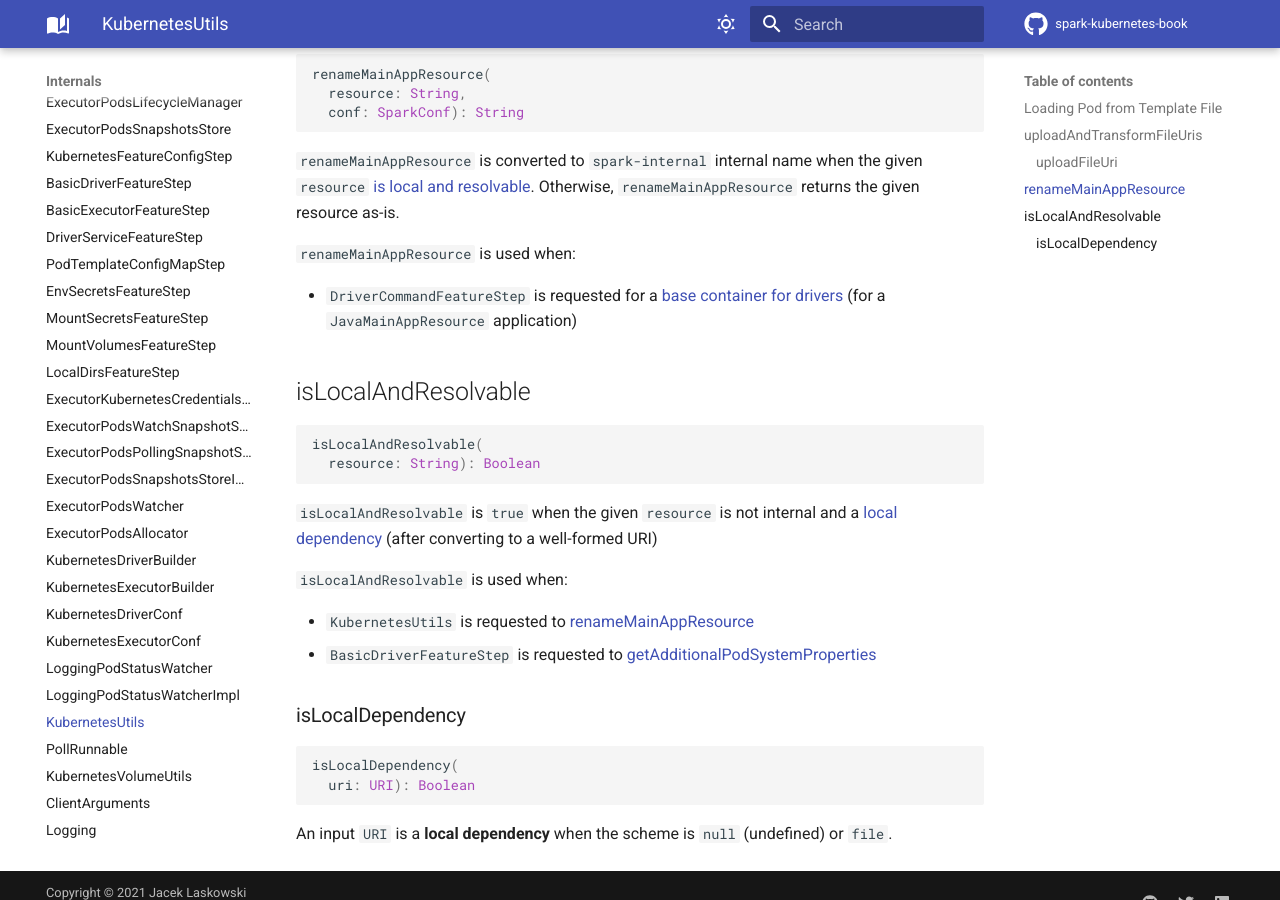
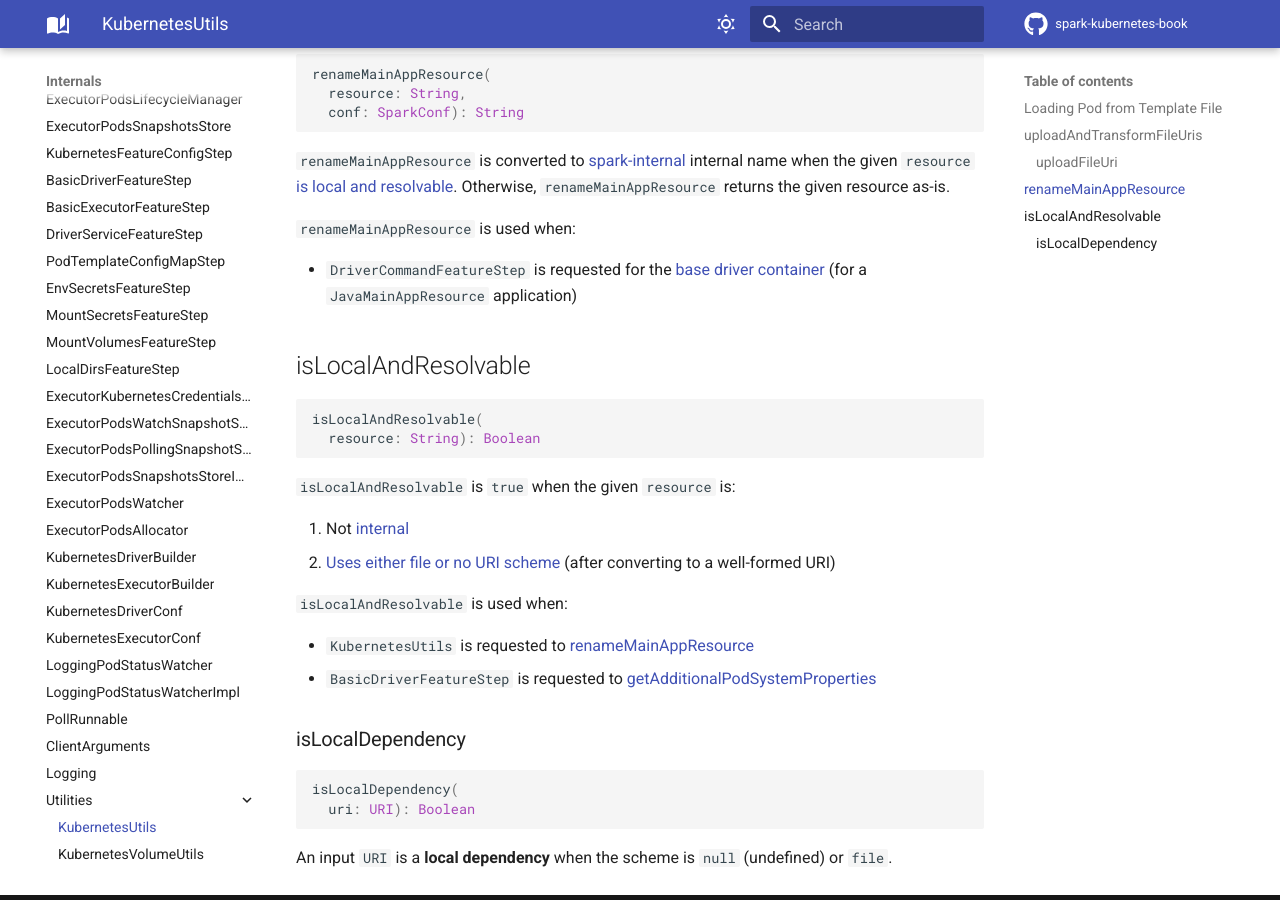
Before and after one commit to jaceklaskowski/spark-kubernetes-book, an MkDocs documentation site: the page built from docs/KubernetesUtils.md, in a window 1280 px wide and 900 px high, scrolled down 1384 px. Built offline with MkDocs 1.6.1 and Material for MkDocs 9.7.7, drawn with Linux system fonts in a browser that asks for light colours; comment, search, counter and statistics services are not loaded.

Commit message:
Internal Resource Marker

````diff
--- a/docs/KubernetesUtils.md
+++ b/docs/KubernetesUtils.md
@@ -63,11 +63,11 @@ renameMainAppResource(
   conf: SparkConf): String
 ```
 
-`renameMainAppResource` is converted to `spark-internal` internal name when the given `resource` [is local and resolvable](#isLocalAndResolvable). Otherwise, `renameMainAppResource` returns the given resource as-is.
+`renameMainAppResource` is converted to [spark-internal](overview.md#spark-internal) internal name when the given `resource` [is local and resolvable](#isLocalAndResolvable). Otherwise, `renameMainAppResource` returns the given resource as-is.
 
 `renameMainAppResource` is used when:
 
-* `DriverCommandFeatureStep` is requested for a [base container for drivers](DriverCommandFeatureStep.md#baseDriverContainer) (for a `JavaMainAppResource` application)
+* `DriverCommandFeatureStep` is requested for the [base driver container](DriverCommandFeatureStep.md#baseDriverContainer) (for a `JavaMainAppResource` application)
 
 ## <span id="isLocalAndResolvable"> isLocalAndResolvable
 
@@ -76,7 +76,10 @@ isLocalAndResolvable(
   resource: String): Boolean
 ```
 
-`isLocalAndResolvable` is `true` when the given `resource` is not internal and a [local dependency](#isLocalDependency) (after converting to a well-formed URI)
+`isLocalAndResolvable` is `true` when the given `resource` is:
+
+1. Not [internal](overview.md#spark-internal)
+1. [Uses either file or no URI scheme](#isLocalDependency) (after converting to a well-formed URI)
 
 `isLocalAndResolvable` is used when:
 
--- a/mkdocs.yml
+++ b/mkdocs.yml
@@ -129,11 +129,12 @@ nav:
     - KubernetesExecutorConf: KubernetesExecutorConf.md
     - LoggingPodStatusWatcher: LoggingPodStatusWatcher.md
     - LoggingPodStatusWatcherImpl: LoggingPodStatusWatcherImpl.md
-    - KubernetesUtils: KubernetesUtils.md
     - PollRunnable: PollRunnable.md
-    - KubernetesVolumeUtils: KubernetesVolumeUtils.md
     - ClientArguments: ClientArguments.md
     - Logging: spark-logging.md
+    - Utilities:
+      - KubernetesUtils: KubernetesUtils.md
+      - KubernetesVolumeUtils: KubernetesVolumeUtils.md
   - Demos:
     - spark-shell on minikube: demo/spark-shell-on-minikube.md
     - Running Spark Application on minikube: demo/running-spark-application-on-minikube.md
````
Also changed, not shown: docs/overview.md (+51 -0 lines).
